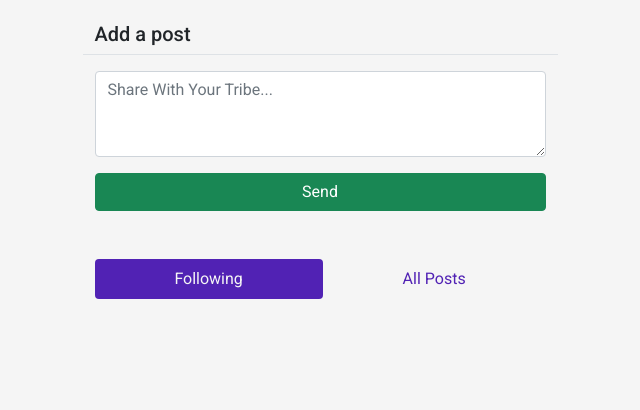
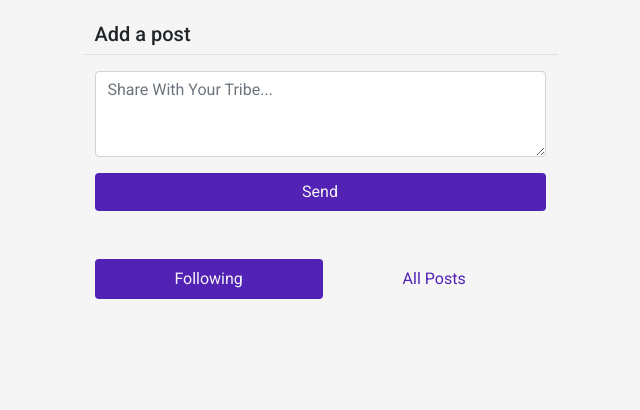
Before and after one commit to adamgilroy22/tribe, a Django app: page /feed/ in a window 1280 px wide. Shown: the part 64-474 px from the top of the page, without its empty margins (320-960 px from the left). Run offline with Django 3.2, Linux system fonts and the light colour scheme; the visitor is signed in with stand-in values (Sample User, id 1); data comes from the database, SQL or seed files in the repository; data that the repository does not hold is empty; some libraries are stand-ins or nearby versions.

Commit message:
Make send psot button purple

```diff
--- a/posts/templates/all_post_feed.html
+++ b/posts/templates/all_post_feed.html
@@ -17,7 +17,7 @@
                 {% csrf_token %}
                 {{ form | crispy }}
                 <div class="d-grid gap-2">
-                    <button class="btn btn-success mt-3">Send</button>
+                    <button class="btn purple-btn mt-3">Send</button>
                 </div>
             </form>
         </div>
--- a/posts/templates/feed.html
+++ b/posts/templates/feed.html
@@ -17,7 +17,7 @@
                 {% csrf_token %}
                 {{ form | crispy }}
                 <div class="d-grid gap-2">
-                    <button class="btn btn-success mt-3">Send</button>
+                    <button class="btn purple-btn mt-3">Send</button>
                 </div>
             </form>
         </div>
--- a/profiles/templates/profile.html
+++ b/profiles/templates/profile.html
@@ -83,7 +83,7 @@
                 {% csrf_token %}
                 {{ form | crispy }}
                 <div class="d-grid gap-2">
-                    <button class="btn btn-success mt-3">Send</button>
+                    <button class="btn purple-btn mt-3">Send</button>
                 </div>
             </form>
         </div>
```
